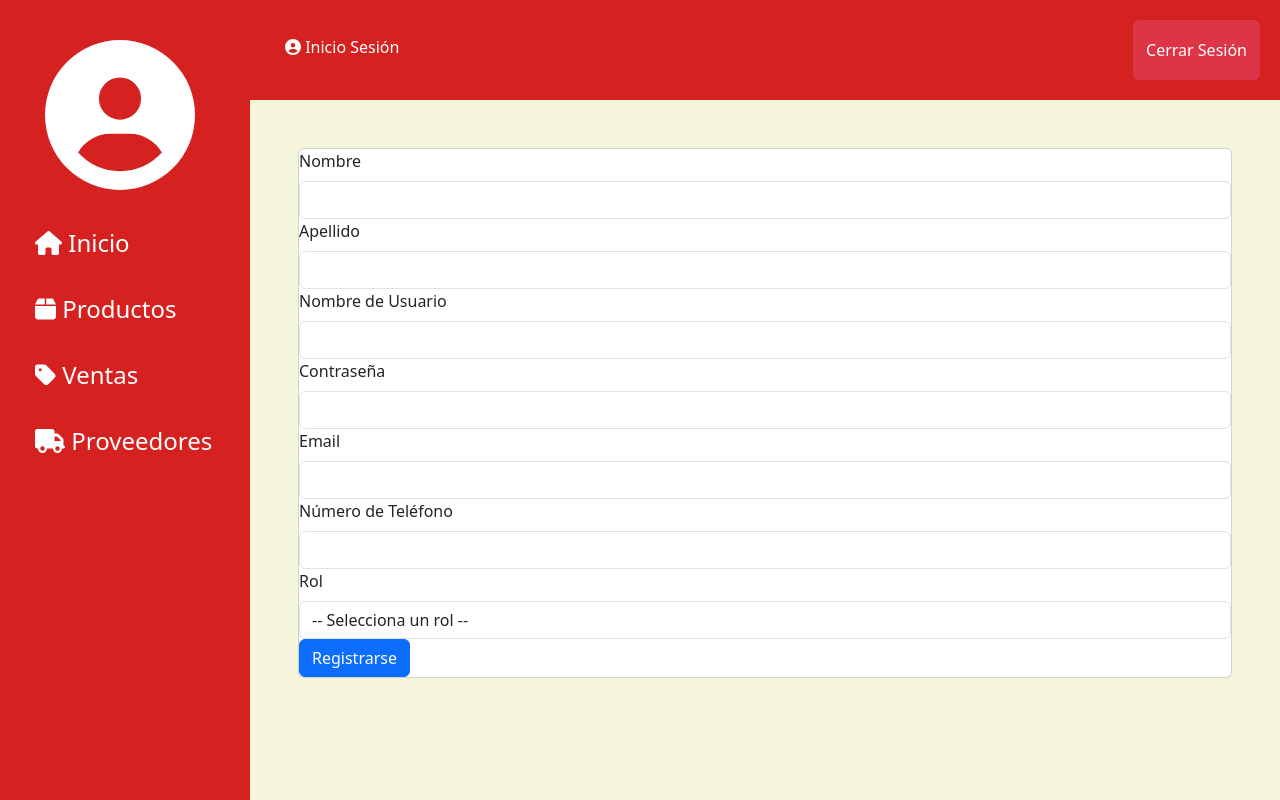
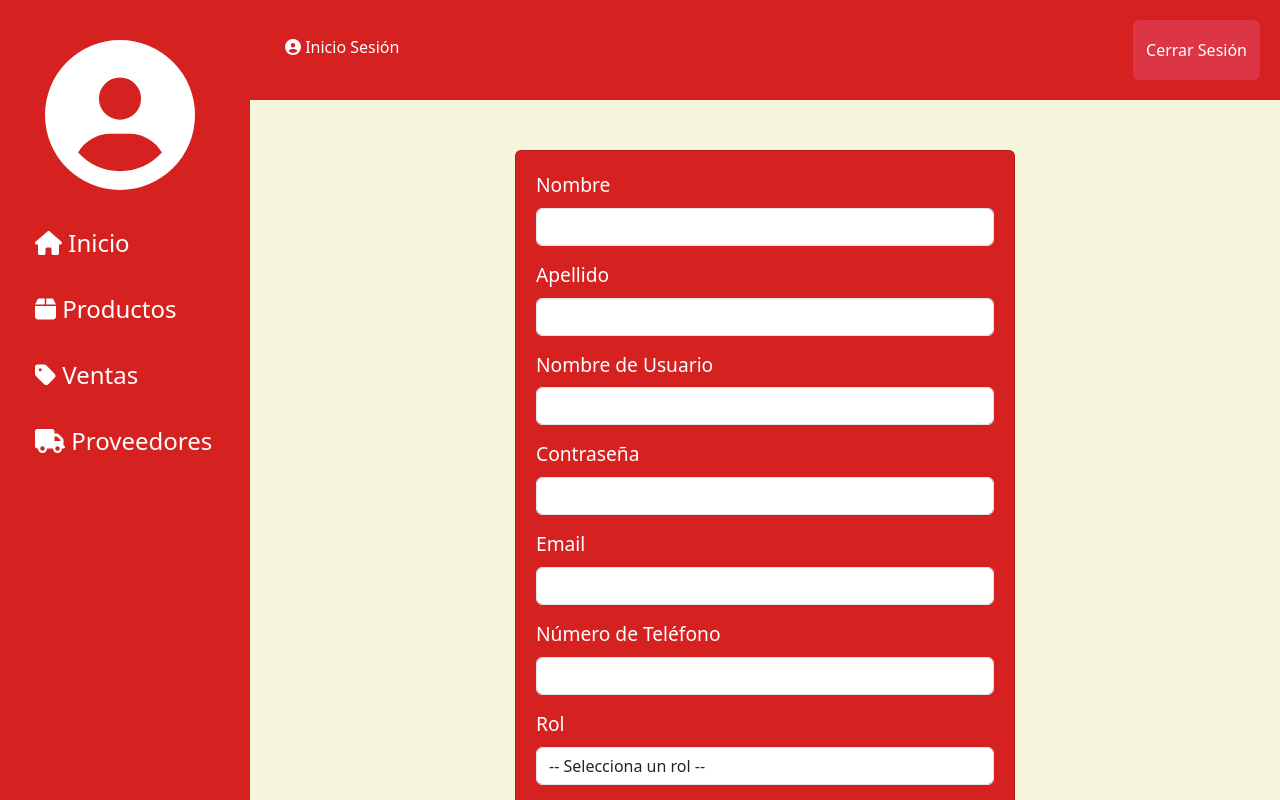
Before and after one commit to shelovespalace22/Frontend-Jucar, a React (Create React App) app: page /registro in a window 1280 px wide. Built offline with nearby package versions, Linux system fonts and the light colour scheme.

Commit message:
Estilizacion Basica de Auth

```diff
--- a/src/components/Auth/InicioSesion.js
+++ b/src/components/Auth/InicioSesion.js
@@ -36,6 +36,44 @@ const InicioSesion = () => {
           </Button>
         </Link>
       </Card>
+
+      {/* Estilos en línea */}
+      <style>
+        {`
+          .card {
+            background-color: #f0f0f0;
+            border: 1px solid #ccc;
+            border-radius: 8px;
+            padding: 20px;
+            margin-bottom: 20px;
+          }
+
+          .card-link {
+            text-decoration: none;
+            color: inherit;
+          }
+
+          .card-icon {
+            font-size: 24px;
+            margin-bottom: 10px;
+          }
+
+          .card-heading {
+            font-size: 20px;
+            font-weight: bold;
+            margin-bottom: 10px;
+          }
+
+          .card-description {
+            font-size: 16px;
+            margin-bottom: 10px;
+          }
+
+          .card-button {
+            width: 100%;
+          }
+        `}
+      </style>
     </Container>
   );
 };
--- a/src/components/Auth/Login.js
+++ b/src/components/Auth/Login.js
@@ -2,6 +2,8 @@ import React, { useState } from 'react';
 import { Container, Card, Form, Button, Alert } from 'react-bootstrap';
 import axios from 'axios';
 import { Redirect } from 'react-router-dom';
+import { FontAwesomeIcon } from '@fortawesome/react-fontawesome';
+import { faSignInAlt } from '@fortawesome/free-solid-svg-icons';
 
 const Login = () => {
 
@@ -59,39 +61,75 @@ const Login = () => {
 
   return (
     <Container className="mt-5 container-box">
-      <Card className="card">
+      <Card className="card" style={{ minHeight: '400px', marginLeft: '300px', marginTop: '70px', borderLeft: '2px' }}>
         <Form onSubmit={handleLogin}>
           <Form.Group controlId="formUserName">
-            <Form.Label>Nombre de Usuario</Form.Label>
+            <Form.Label><strong>Nombre de Usuario</strong></Form.Label>
             <Form.Control
               type="text"
               name="UserName"
               value={userData.UserName}
               onChange={handleInputChange}
               required
+              style={{ borderColor: 'rgba(255, 0, 0, 0.5)', backgroundColor: 'rgba(255, 0, 0, 0.1)' ,marginTop:20}}
             />
           </Form.Group>
 
           <Form.Group controlId="formPassword">
-            <Form.Label>Contraseña</Form.Label>
+            <Form.Label className='label-password'><strong>Contraseña</strong></Form.Label>
             <Form.Control
               type="password"
               name="Password"
               value={userData.Password}
               onChange={handleInputChange}
               required
+              style={{ borderColor: 'rgba(255, 0, 0, 0.5)', backgroundColor: 'rgba(255, 0, 0, 0.1)', marginTop:20 }}
             />
           </Form.Group>
 
           <Button variant="primary" type="submit" className="card-button">
+          <FontAwesomeIcon icon={faSignInAlt} className="card-icon" />
             Acceder
           </Button>
-
-          {/* <Link to="/refresh-token" className="ml-2">Refrescar Token</Link> */}
 
           {loginError && <Alert variant="danger" className="mt-3">{loginError}</Alert>}
         </Form>
       </Card>
+
+      {/* Estilos en línea */}
+      <style>
+        {`
+          .card {
+            color:  #fff;
+            background-color:  #d62121;
+            border: 1px solid #ccc;
+            border-radius: 8px;
+            padding: 20px;
+            margin-bottom: 20px;
+            width: 50%;
+
+          }
+
+          .card-button {
+            margin-top:6%;
+            margin-left:40%;
+            background-color: #5eaf38
+          }
+
+          .label-password{
+            margin-top: 2%
+          }
+
+          .mt-5 container-box{
+            display: flex; justify-content: center;
+          }
+
+          .card-icon{
+            margin-right: 4%
+
+          }
+        `}
+      </style>
     </Container>
   );
 };
--- a/src/components/Auth/Registro.js
+++ b/src/components/Auth/Registro.js
@@ -1,10 +1,9 @@
 import React, { useState } from 'react';
-import { Container, Card, Form, Button} from 'react-bootstrap';
+import { Container, Card, Form, Button } from 'react-bootstrap';
 import axios from 'axios';
 import { Redirect } from 'react-router-dom';
 
 const Registro = () => {
-
   const rolesOptions = ['Administrator', 'Manager'];
 
   const [userData, setUserData] = useState({
@@ -26,7 +25,6 @@ const Registro = () => {
 
     setUserData((prevData) => {
       if (name === 'Roles') {
-        // Para el campo de roles, obtenemos todos los roles seleccionados en un array
         const selectedRoles = Array.from(e.target.selectedOptions, (option) => option.value);
         return {
           ...prevData,
@@ -45,23 +43,16 @@ const Registro = () => {
     e.preventDefault();
 
     try {
-
       const response = await axios.post('https://localhost:7028/api/authentication', userData);
 
       console.log('Registro exitoso:', response);
-
       setRedirectToSuccess(true);
-
     } catch (error) {
-
       console.error('Error al registrar:', error.response);
 
       if (error.response && error.response.data && error.response.data.title) {
-
         setErrorMessages(error.response.data.title);
-
       } else {
-
         setErrorMessages(['Hubo un error al procesar la solicitud. Por favor, inténtalo de nuevo.']);
       }
 
@@ -69,11 +60,35 @@ const Registro = () => {
     }
   };
 
+  const styles = {
+    container: {
+      marginTop: '50px',
+    },
+    card: {
+      backgroundColor: '#d62121',
+      color: 'white',
+      fontSize: '1.2rem',
+      padding: '20px',
+      maxWidth: '500px',
+      margin: '0 auto',
+    },
+    form: {
+      display: 'flex',
+      flexDirection: 'column',
+    },
+    inputField: {
+      marginBottom: '15px',
+    },
+    cardButton: {
+      display: 'block',
+      margin: '0 auto',
+    },
+  };
+
   return (
-    <Container className="mt-5 container-box">
-      <Card className="card">
-        <Form onSubmit={handleRegister}>
-          {/* Agrega campos de formulario según el modelo UserForRegistrationDto */}
+    <Container style={styles.container}>
+      <Card style={styles.card}>
+        <Form onSubmit={handleRegister} style={styles.form}>
           <Form.Group controlId="formFirstName">
             <Form.Label>Nombre</Form.Label>
             <Form.Control
@@ -82,6 +97,7 @@ const Registro = () => {
               value={userData.FirstName}
               onChange={handleInputChange}
               required
+              style={styles.inputField}
             />
           </Form.Group>
 
@@ -93,6 +109,7 @@ const Registro = () => {
               value={userData.LastName}
               onChange={handleInputChange}
               required
+              style={styles.inputField}
             />
           </Form.Group>
 
@@ -104,6 +121,7 @@ const Registro = () => {
               value={userData.UserName}
               onChange={handleInputChange}
               required
+              style={styles.inputField}
             />
           </Form.Group>
 
@@ -115,6 +133,7 @@ const Registro = () => {
               value={userData.Password}
               onChange={handleInputChange}
               required
+              style={styles.inputField}
             />
           </Form.Group>
 
@@ -126,6 +145,7 @@ const Registro = () => {
               value={userData.Email}
               onChange={handleInputChange}
               required
+              style={styles.inputField}
             />
           </Form.Group>
 
@@ -137,6 +157,7 @@ const Registro = () => {
               value={userData.PhoneNumber}
               onChange={handleInputChange}
               required
+              style={styles.inputField}
             />
           </Form.Group>
 
@@ -148,6 +169,7 @@ const Registro = () => {
               value={userData.Roles}
               onChange={handleInputChange}
               required
+              style={styles.inputField}
             >
               <option disabled value="">
                 -- Selecciona un rol --
@@ -161,7 +183,7 @@ const Registro = () => {
             </Form.Control>
           </Form.Group>
 
-          <Button variant="primary" type="submit" className="card-button">
+          <Button variant="primary" type="submit" style={styles.cardButton}>
             Registrarse
           </Button>
         </Form>
@@ -169,7 +191,6 @@ const Registro = () => {
 
       {redirectToSuccess && <Redirect to="/registro-exitoso" />}
       {redirectToError && <Redirect to="/error-al-registrar" />}
-
     </Container>
   );
 };
```
